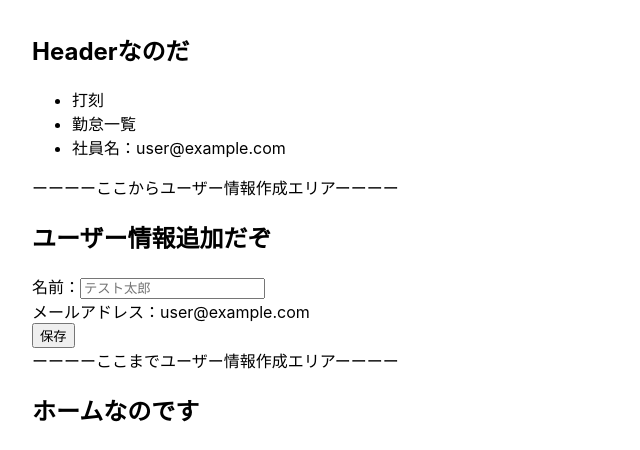
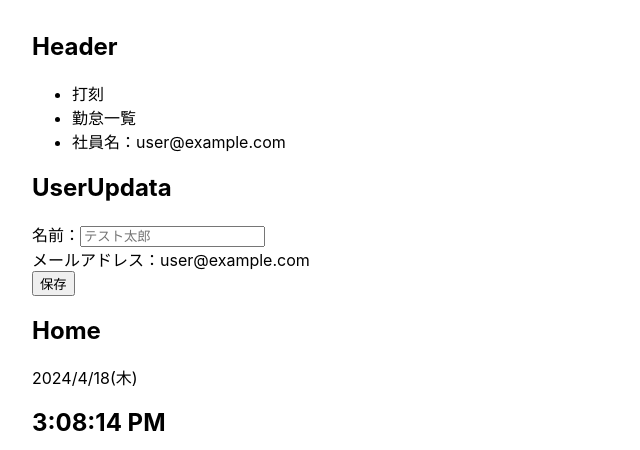
Before and after one commit to Ryota-01/attendance_app, a React (Create React App) app: page /home in a window 1280 px wide. Shown: the top 450 px of the page, without its empty margins (0-640 px from the left). Built offline with nearby package versions, Linux system fonts and the light colour scheme; no server answers; the database is empty; sample sign-in values are in the browser's storage.

Commit message:
勤怠情報の取得

```diff
--- a/src/components/Header.js
+++ b/src/components/Header.js
@@ -6,7 +6,7 @@ export default function Header() {
   return (
     <div>
       <header>
-        <h2>Headerなのだ</h2>
+        <h2>Header</h2>
         {user ? (
           <ul>
             <li>打刻</li>
--- a/src/pages/AttendanceList.js
+++ b/src/pages/AttendanceList.js
@@ -1,22 +1,47 @@
 import React, { useEffect, useState } from "react";
-import { collection, addDoc, setDoc, doc, serverTimestamp, getDocs } from "firebase/firestore";
+import {
+  collection,
+  addDoc,
+  setDoc,
+  doc,
+  serverTimestamp,
+  getDocs,
+} from "firebase/firestore";
 import { db } from "../firebase";
 
 export default function AttendanceList() {
-  const [attendanceList, setAttendanceList] = useState([]);
+  const [attendanceLists, setAttendanceLists] = useState([]);
+
   useEffect(() => {
     const attendanceCollctionRef = collection(db, "attendance");
-    getDocs(attendanceCollctionRef)
-    .then((querySnapshot) => {
-      querySnapshot.docs.forEach((doc) => {
-        console.log(doc.data().date);
-      })
-    },[])
-  })
+    getDocs(attendanceCollctionRef).then((querySnapshot) => {
+      const formattedData = querySnapshot.docs.map((doc) => {
+        const attendance = doc.data();
+        return {
+          ...attendance,
+          serverTimestamp : "estimate",
+          date: attendance.date.toDate().toLocaleString(),
+          ClockingIn: attendance.ClockingIn.toDate().toLocaleString(),
+          ClockingOut: attendance.ClockingOut.toDate().toLocaleString(),
+        };
+      });
+      console.log(formattedData);
+      setAttendanceLists(formattedData);
+    });
+  }, []);
 
   return (
     <div>
       <h2>AttendanceList</h2>
+      <div>
+        {attendanceLists.map((attendance, index) => (
+          <ul key={index}>
+            <li>日付：{attendance.date}</li>
+            <li>出勤：{attendance.ClockingIn}</li>
+            <li>退勤：{attendance.ClockingOut}</li>
+          </ul>
+        ))}
+      </div>
     </div>
   );
 }
--- a/src/pages/Home.js
+++ b/src/pages/Home.js
@@ -24,7 +24,7 @@ export default function Home() {
       <>
         <Header />
         <UserUpdata />
-        <h2>ホームなのです</h2>
+        <h2>Home</h2>
         <div>
           <DigitalClock />
         </div>
--- a/src/pages/UserUpdata.js
+++ b/src/pages/UserUpdata.js
@@ -29,8 +29,7 @@ export default function UserUpdata() {
 
   return (
     <div>
-      ーーーーここからユーザー情報作成エリアーーーー
-      <h2>ユーザー情報追加だぞ</h2>
+      <h2>UserUpdata</h2>
       <div>
         <form onSubmit={handleSaveSubmit}>
           <div>
@@ -43,7 +42,6 @@ export default function UserUpdata() {
           <button>保存</button>
         </form>
       </div>
-      ーーーーここまでユーザー情報作成エリアーーーー
     </div>
   );
 }
```
